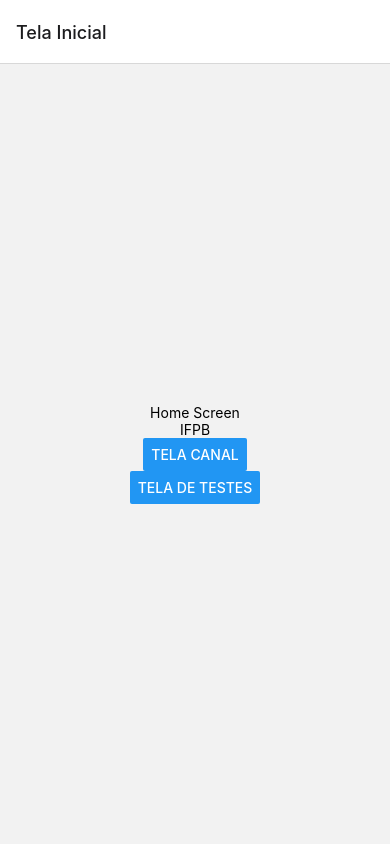
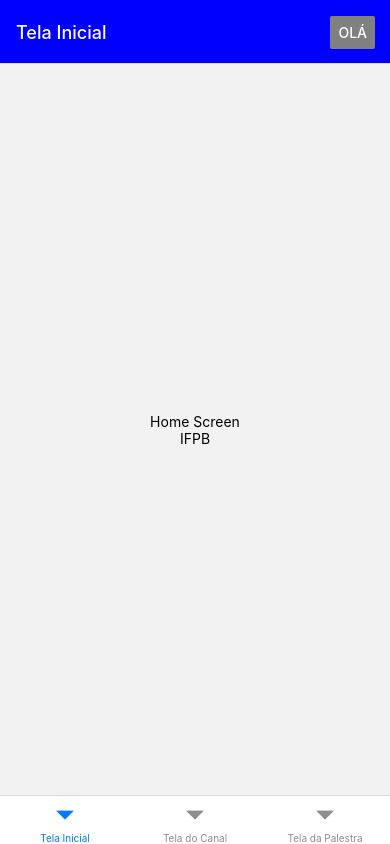
Before and after one commit to JoseNeto5689/MyApp-Teste, a React Native app: screen / in a window 390 px wide. Built offline with nearby package versions, Linux system fonts and the light colour scheme.

Commit message:
Navegação por Bottom Tbs + Solução do navigation no header

```diff
--- a/App.js
+++ b/App.js
@@ -5,22 +5,18 @@
 import Box from "./components/boxes"
 import TP from './components/testParam';
 import { NavigationContainer } from './node_modules/@react-navigation/native';
-import { createStackNavigator } from './node_modules/@react-navigation/stack';
+import { createBottomTabNavigator } from './node_modules/@react-navigation/bottom-tabs';
 
-const Pilha = createStackNavigator()
+const Guias = createBottomTabNavigator()
 
 function TelaHome( { navigation } ){
+  //navigation.setOptions({ title: "Tela de Home" })
   return <>
     <View style = { { flex: 1, alignItems: "center", justifyContent: "center", } } >
       <Text>Home Screen</Text>
       <Text> IFPB </Text>
-      <Button title = "Tela Canal" onPress = { () => navigation.navigate("Canal")  } />
-      <Button title = "Tela de Testes" onPress = { () => navigation.navigate("Teste")  } />
     </View>
   </>
-}
-function TelaTestParam( { navigation } ){
-  return <TP navigation = { navigation } ora = { "Olá Mundo" } />
 }
 
 function TelaCanal( { navigation } ){
@@ -28,7 +24,6 @@
     <View style = { { flex: 1, alignItems: "center", justifyContent: "center", } } >
       <Text>Canal Screen</Text>
       <Text> ifpb Campus Sousa </Text>
-      <Button title = "Ir para tela de palestras" onPress = { () => navigation.navigate("Palestra", { nome: "José", curso: "Informática" })  } />
     </View>
   </>
 }
@@ -36,38 +31,32 @@
 function TelaPalestra( { navigation, route } ){
   return <>
     <View style = { { flex: 1, alignItems: "center", justifyContent: "center", } } >
-      <Text>{ route.params.nome }</Text>
-      <Text> { route.params.curso } </Text>
-      <Button title = "Tela Canal" onPress = { () => navigation.goBack()  } />
+      <Text> Lets Go</Text>
+      <Text> Hora de apresentar </Text>
     </View>
   </>
 }
 
 export default function App() {
   return <>
+        <StatusBar barStyle = "light-content" />
         <NavigationContainer>
-          <Pilha.Navigator initialRouteName = "Home" >
-            <Pilha.Screen
+          <Guias.Navigator initialRouteName = "Home" >
+            <Guias.Screen
             name = "Home"
             component = { TelaHome }
-            options = { { title: "Tela Inicial" } }
-            />
-            <Pilha.Screen
+            options = { ( { navigation } ) => ({ title: "Tela Inicial", headerStyle: { backgroundColor: "blue" }, headerTintColor: "white", headerRight: () => <View style = { { marginRight: 15 } } ><Button title = "Olá" color = "gray" onPress = { () => navigation.navigate("Canal") } /></View> }) }/>
+            <Guias.Screen
             name = "Canal"
             component = { TelaCanal }
             options = { { title: "Tela do Canal" } }
             />
-            <Pilha.Screen
+            <Guias.Screen
             name = "Palestra"
             component = { TelaPalestra }
             options = { { title: "Tela da Palestra" } }
             />
-            <Pilha.Screen
-            name = "Teste"
-            component = { TelaTestParam }
-            options = {{ title: "Tela de Testes" }}
-            />
-          </Pilha.Navigator>
+          </Guias.Navigator>
         </NavigationContainer>
   </>
 }
```
